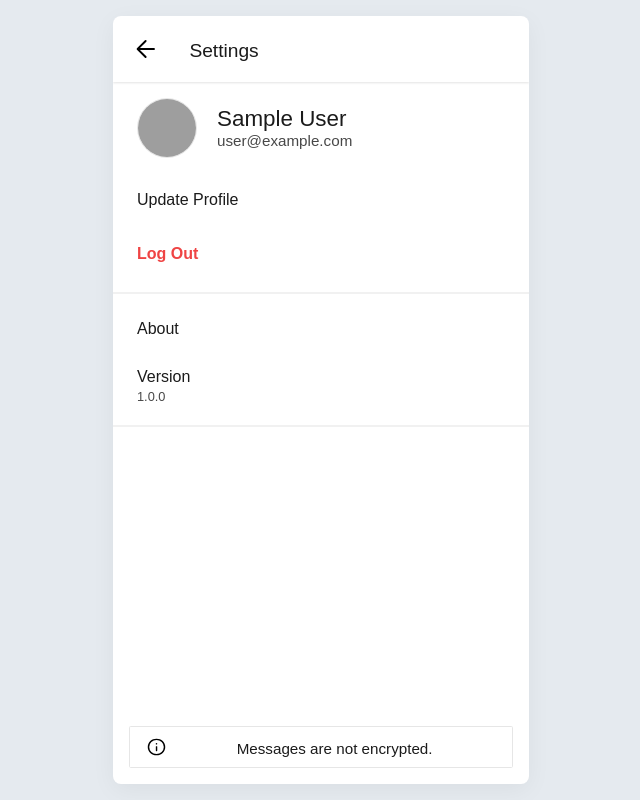
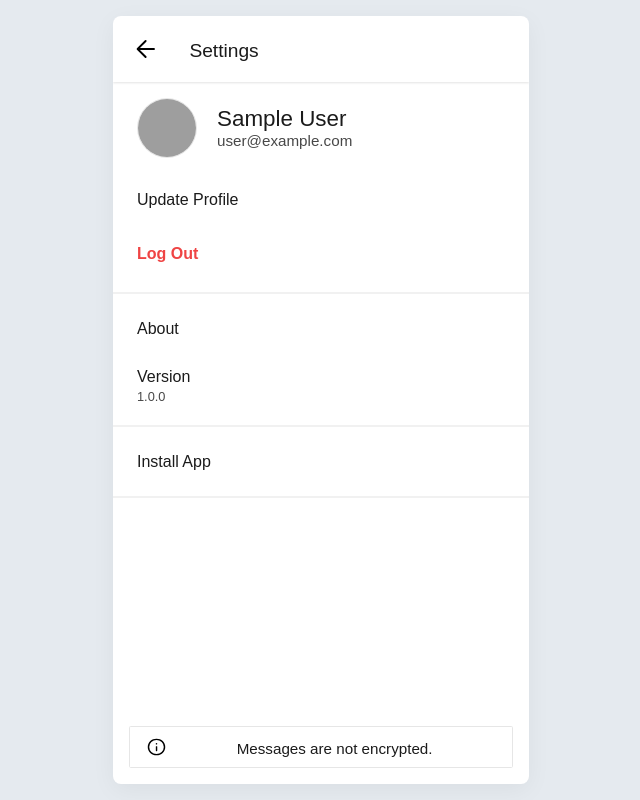
Before and after one commit to AlwinSunil/chatly, a React (Vite) app: page /settings in a window 1280 px wide. Shown: the whole page, without its empty margins (319-959 px from the left). Built offline with nearby package versions, Linux system fonts and the light colour scheme; no server answers; the database is empty; sample sign-in values are in the browser's storage; grey boxes are pictures that could not be loaded; a web font is replaced by a local one.

Commit message:
Improved codebase.

```diff
--- a/src/App.jsx
+++ b/src/App.jsx
@@ -1,13 +1,9 @@
 import React from "react"
-import { InstallDeferredPromptContext } from "@context/InstallDeferredPromptContext"
-import { UserChatSessionsContext } from "@context/UserChatSessionsContext"
-import { UserIdContext } from "@context/UserIdContext"
-import { UserLoggedInContext } from "@context/UserLoggedInContext"
-import { UserProfileContext } from "@context/UserProfileContext"
 import Loading from "@components/Loading"
 import GuestRoutes from "@routes/GuestRoutes"
 import LoggedInRoutes from "@routes/LoggedInRoutes"
 import styles from "./App.module.scss"
+import AppContextHandling from "./AppContextHandling"
 import useAppLogic from "./useAppLogic"
 
 function App() {
@@ -17,31 +13,29 @@ function App() {
         setUserChatSessions,
         installDeferredPrompt,
         setInstallDeferredPrompt,
+        isAppInstalled,
         userLoggedIn,
         userId,
     } = useAppLogic()
 
     if (userLoggedIn === true) {
         return (
-            <InstallDeferredPromptContext.Provider
-                value={{ installDeferredPrompt, setInstallDeferredPrompt }}
-            >
-                <div className={styles.app}>
-                    <UserProfileContext.Provider value={[userProfileData]}>
-                        <UserChatSessionsContext.Provider
-                            value={{ userChatSessions, setUserChatSessions }}
-                        >
-                            <UserLoggedInContext.Provider
-                                value={[userLoggedIn]}
-                            >
-                                <UserIdContext.Provider value={[userId]}>
-                                    <LoggedInRoutes />
-                                </UserIdContext.Provider>
-                            </UserLoggedInContext.Provider>
-                        </UserChatSessionsContext.Provider>
-                    </UserProfileContext.Provider>
-                </div>
-            </InstallDeferredPromptContext.Provider>
+            <div className={styles.app}>
+                <AppContextHandling
+                    data={{
+                        userProfileData,
+                        userChatSessions,
+                        setUserChatSessions,
+                        installDeferredPrompt,
+                        setInstallDeferredPrompt,
+                        isAppInstalled,
+                        userLoggedIn,
+                        userId,
+                    }}
+                >
+                    <LoggedInRoutes />
+                </AppContextHandling>
+            </div>
         )
     } else if (userLoggedIn === false) {
         return (
--- /dev/null
+++ b/src/AppContextHandling.jsx
@@ -0,0 +1,44 @@
+import React from "react"
+import { AppInstalledContext } from "@context/AppInstalledContext"
+import { InstallDeferredPromptContext } from "@context/InstallDeferredPromptContext"
+import { UserChatSessionsContext } from "@context/UserChatSessionsContext"
+import { UserIdContext } from "@context/UserIdContext"
+import { UserLoggedInContext } from "@context/UserLoggedInContext"
+import { UserProfileContext } from "@context/UserProfileContext"
+
+function AppContextHandling({ children, data }) {
+    let prompt = data.installDeferredPrompt
+    let setPrompt = data.setInstallDeferredPrompt
+    let chatSessions = data.userChatSessions
+    let setChatSessions = data.setUserChatSessions
+
+    return (
+        <InstallDeferredPromptContext.Provider
+            value={{
+                installDeferredPrompt: prompt,
+                setInstallDeferredPrompt: setPrompt,
+            }}
+        >
+            <AppInstalledContext.Provider value={[data.isAppInstalled]}>
+                <UserProfileContext.Provider value={[data.userProfileData]}>
+                    <UserChatSessionsContext.Provider
+                        value={{
+                            userChatSessions: chatSessions,
+                            setUserChatSessions: setChatSessions,
+                        }}
+                    >
+                        <UserLoggedInContext.Provider
+                            value={[data.userLoggedIn]}
+                        >
+                            <UserIdContext.Provider value={[data.userId]}>
+                                {children}
+                            </UserIdContext.Provider>
+                        </UserLoggedInContext.Provider>
+                    </UserChatSessionsContext.Provider>
+                </UserProfileContext.Provider>
+            </AppInstalledContext.Provider>
+        </InstallDeferredPromptContext.Provider>
+    )
+}
+
+export default AppContextHandling
--- /dev/null
+++ b/src/context/AppInstalledContext.js
@@ -0,0 +1,3 @@
+import React from "react"
+
+export const AppInstalledContext = React.createContext()
--- a/src/firebase.js
+++ b/src/firebase.js
@@ -16,6 +16,7 @@ import {
     onSnapshot,
     updateDoc,
 } from "firebase/firestore"
+import { getMessaging, onMessage } from "firebase/messaging"
 
 // configuration
 const firebaseConfig = {
@@ -76,3 +77,9 @@ export function updateUserStatus(uid) {
             })
     })
 }
+
+const messaging = getMessaging()
+onMessage(messaging, (payload) => {
+    console.log("Message received. ", payload)
+    // ...
+})
--- a/src/pages/Settings/Settings.jsx
+++ b/src/pages/Settings/Settings.jsx
@@ -1,6 +1,7 @@
 import React, { useContext, useEffect, useState } from "react"
 import { Link } from "react-router-dom"
 import { getAuth, signOut } from "firebase/auth"
+import { AppInstalledContext } from "@context/AppInstalledContext"
 import { InstallDeferredPromptContext } from "@context/InstallDeferredPromptContext"
 import { UserProfileContext } from "@context/UserProfileContext"
 import Navigation from "@components/Navigation"
@@ -9,13 +10,12 @@ import styles from "./Settings.module.scss"
 
 function Profile() {
     const [userProfileData] = useContext(UserProfileContext)
-    const { installDeferredPrompt } = useContext(InstallDeferredPromptContext)
-    const { setInstallDeferredPrompt } = useContext(
+    const { installDeferredPrompt, setInstallDeferredPrompt } = useContext(
         InstallDeferredPromptContext
     )
+    const [isAppInstalled] = useContext(AppInstalledContext)
 
     const [open, setOpen] = useState(false)
-    const [installAction, setInstallAction] = useState()
 
     const handleOpen = () => setOpen(true)
     const handleClose = () => setOpen(false)
@@ -82,7 +82,7 @@ function Profile() {
                         <p className={styles.version}>1.0.0</p>
                     </div>
                 </div>
-                {installDeferredPrompt && (
+                {!isAppInstalled && (
                     <div className={styles.settings}>
                         <div
                             className={`${styles.settingsBtn} menu`}
--- a/src/useAppLogic.js
+++ b/src/useAppLogic.js
@@ -4,6 +4,7 @@ import { updateUserStatus } from "~firebase"
 
 function useAppLogic() {
     const [installDeferredPrompt, setInstallDeferredPrompt] = useState()
+    const [isAppInstalled, setIsAppInstalled] = useState(false)
     const [userLoggedIn, setUserLoggedIn] = useState()
     const [userProfileData, setUserProfileData] = useState()
     const [userChatSessions, setUserChatSessions] = useState()
@@ -14,6 +15,10 @@ function useAppLogic() {
             console.log(`'beforeinstallprompt' event was fired.`)
             setInstallDeferredPrompt(e)
             e.preventDefault()
+        })
+        window.addEventListener("appinstalled", () => {
+            console.log("PWA was installed")
+            setIsAppInstalled(true)
         })
         const auth = getAuth()
         onAuthStateChanged(auth, (user) => {
@@ -47,6 +52,7 @@ function useAppLogic() {
         setUserChatSessions,
         installDeferredPrompt,
         setInstallDeferredPrompt,
+        isAppInstalled,
         userLoggedIn,
         userId,
     }
```
